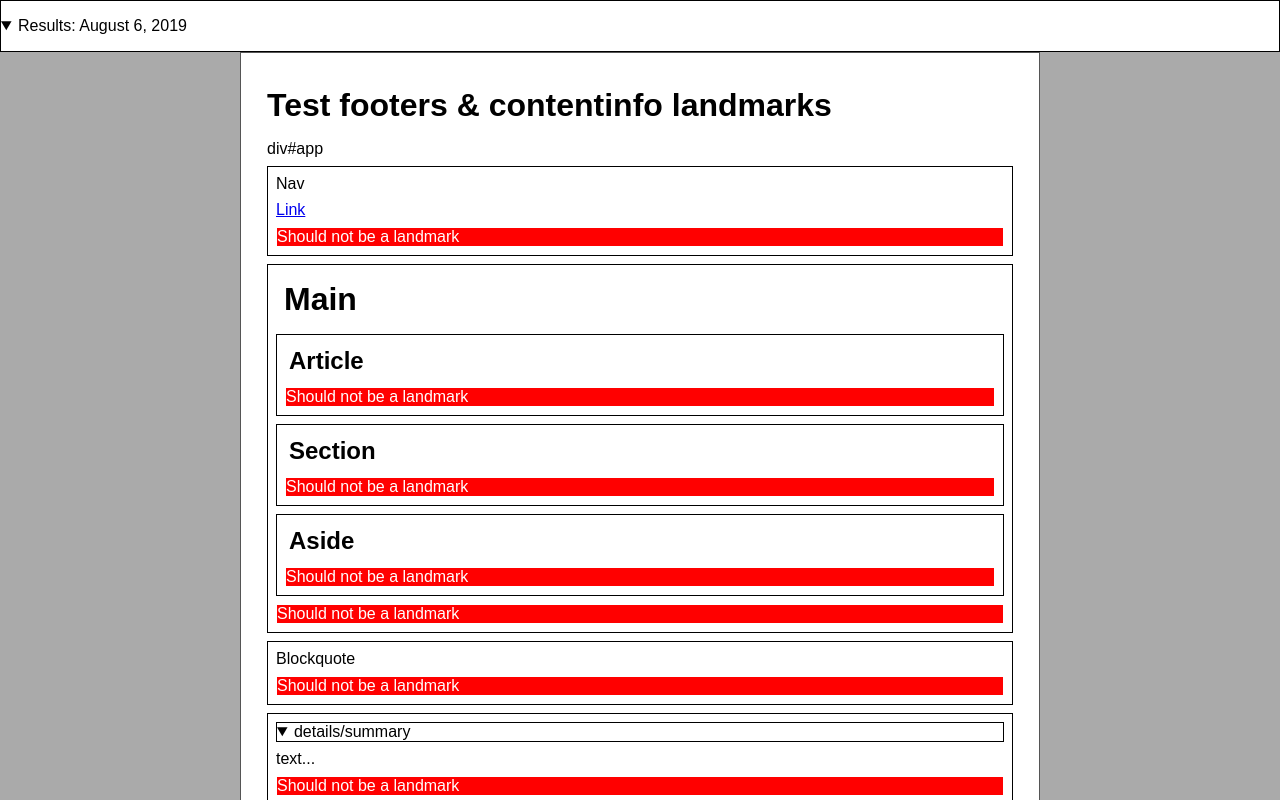
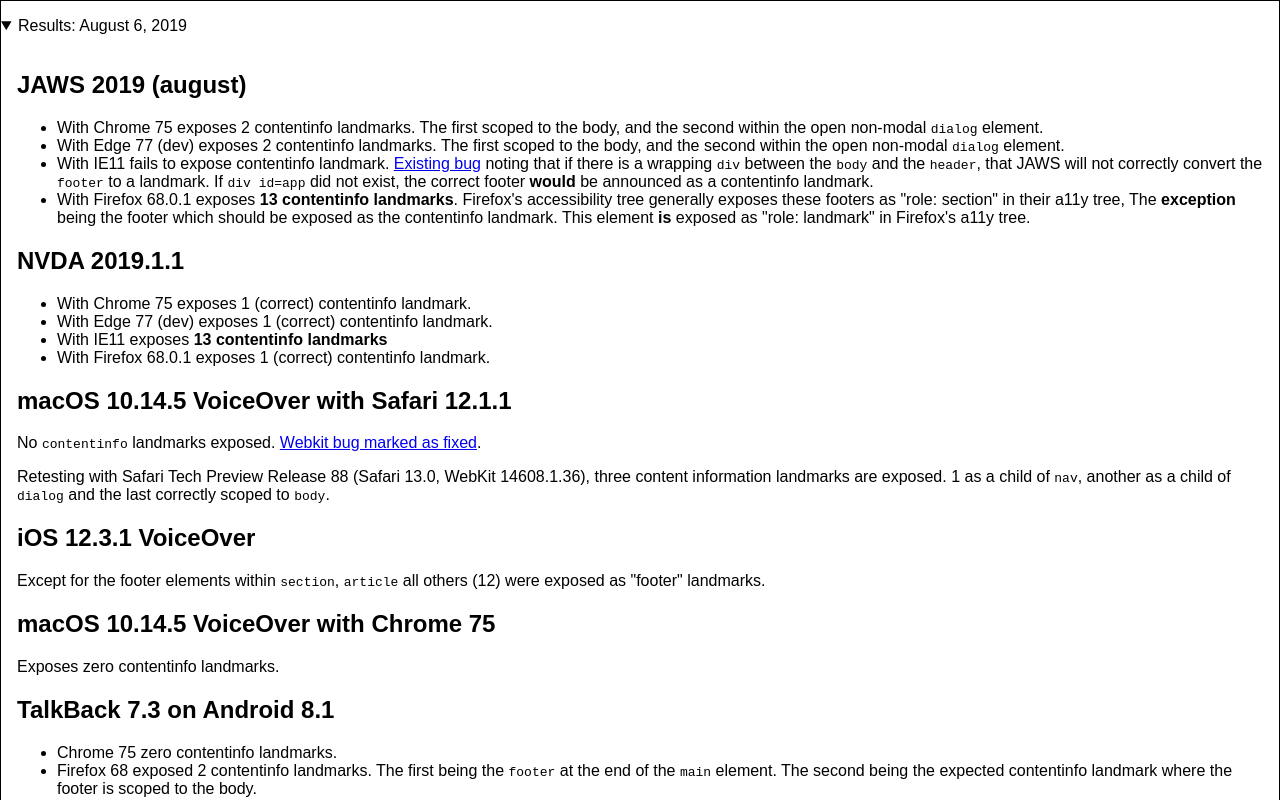
Before and after one commit to scottaohara/tests, a plain HTML site: page html-footer/contentinfo-landmark-tests.html in a window 1280 px wide. Both pictures are taken after a click on the heading "Results: August 6, 2019". Shown: the top 800 px of the page. Drawn offline with Linux system fonts and the light colour scheme.

Commit message:
post results

```diff
--- a/html-footer/contentinfo-landmark-tests.html
+++ b/html-footer/contentinfo-landmark-tests.html
@@ -38,7 +38,47 @@
 		<div style="background: #fff; padding: 1em 0; border: 1px solid">
 			<details>
 				<summary>Results: August 6, 2019</summary>
+				<div style="padding: 1em 1em 0">
+					<h2>JAWS 2019 (august)</h2>
+					<ul>
+						<li>With Chrome 75 exposes 2 contentinfo landmarks. The first scoped to the body, and the second within the open non-modal <code>dialog</code> element.</li>
+						<li>With Edge 77 (dev) exposes 2 contentinfo landmarks. The first scoped to the body, and the second within the open non-modal <code>dialog</code> element.</li>
 
+
+						<li>With IE11 fails to expose contentinfo landmark. <a href="https://github.com/FreedomScientific/VFO-standards-support/issues/216">Existing bug</a> noting that if there is a wrapping <code>div</code> between the <code>body</code> and the <code>header</code>, that JAWS will not correctly convert the <code>footer</code> to a landmark. If <code>div id=app</code> did not exist, the correct footer <strong>would</strong> be announced as a contentinfo landmark.</li>
+
+
+						<li>With Firefox 68.0.1 exposes <strong>13 contentinfo landmarks</strong>. Firefox's accessibility tree generally exposes these footers as "role: section" in their a11y tree, The <strong>exception</strong> being the footer which should be exposed as the contentinfo landmark.  This element <strong>is</strong> exposed as "role: landmark" in Firefox's a11y tree.</li>
+					</ul>
+
+					<h2>NVDA 2019.1.1</h2>
+					<ul>
+						<li>With Chrome 75 exposes 1 (correct) contentinfo landmark.</li>
+						<li>With Edge 77 (dev) exposes 1 (correct) contentinfo landmark.</li>
+						<li>With IE11 exposes <strong>13 contentinfo landmarks</strong></li>
+						<li>With Firefox 68.0.1 exposes 1 (correct) contentinfo landmark.</li>
+					</ul>
+
+					<h2>macOS 10.14.5 VoiceOver with Safari 12.1.1</h2>
+					<p>No <code>contentinfo</code> landmarks exposed. <a href="https://bugs.webkit.org/show_bug.cgi?id=190138">Webkit bug marked as fixed</a>.</p>
+					<p>Retesting with Safari Tech Preview Release 88 (Safari 13.0, WebKit 14608.1.36), three content information landmarks are exposed. 1 as a child of <code>nav</code>, another as a child of <code>dialog</code> and the last correctly scoped to <code>body</code>.</p>
+
+
+					<h2>iOS 12.3.1 VoiceOver</h2>
+					<p>Except for the footer elements within <code>section</code>, <code>article</code> all others (12) were exposed as "footer" landmarks.</p>
+
+
+					<h2>macOS 10.14.5 VoiceOver with Chrome 75</h2>
+					<p>Exposes zero contentinfo landmarks.</p>
+
+
+					<h2>TalkBack 7.3 on Android 8.1</h2>
+					<ul>
+						<li>Chrome 75 zero contentinfo landmarks.</li>
+						<li>
+							Firefox 68 exposed 2 contentinfo landmarks. The first being the <code>footer</code> at the end of the <code>main</code> element. The second being the expected contentinfo landmark where the footer is scoped to the body.
+						</li>
+				</div>
 			</details>
 		</div>
 
```
